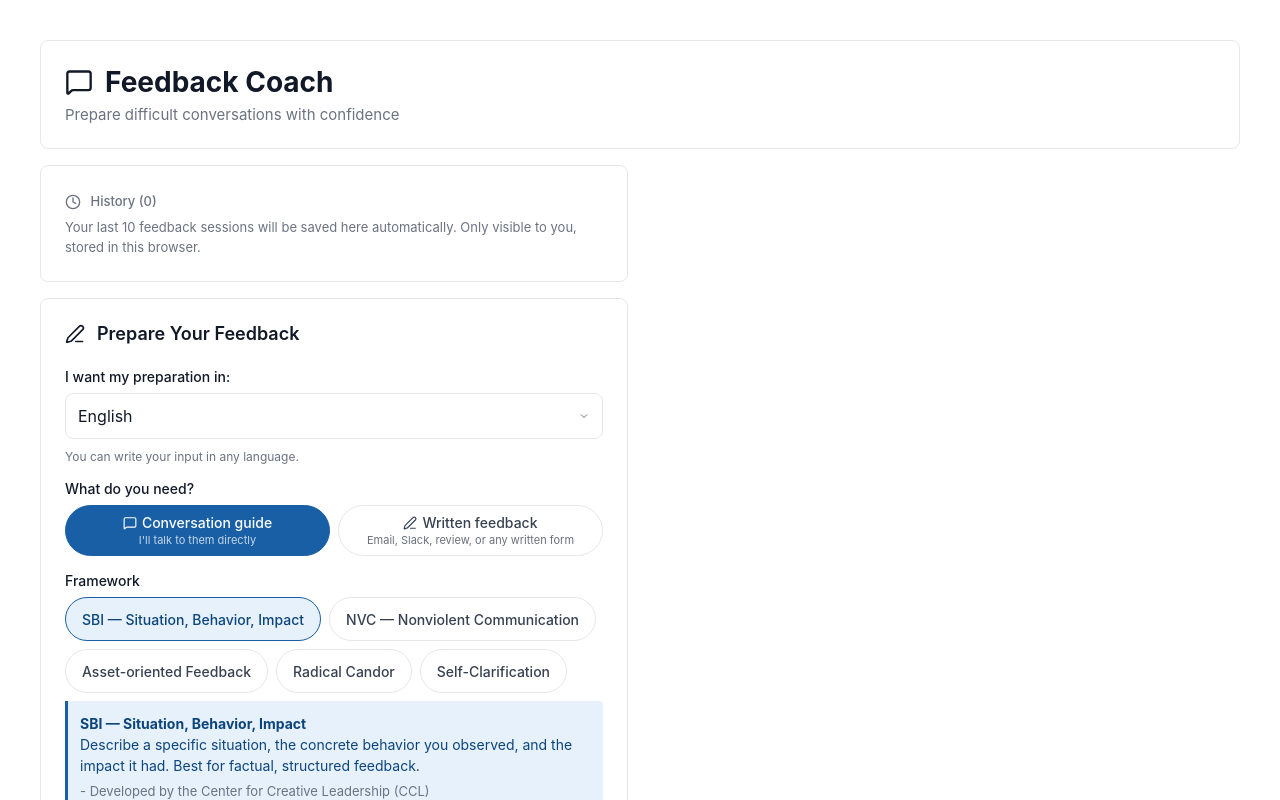
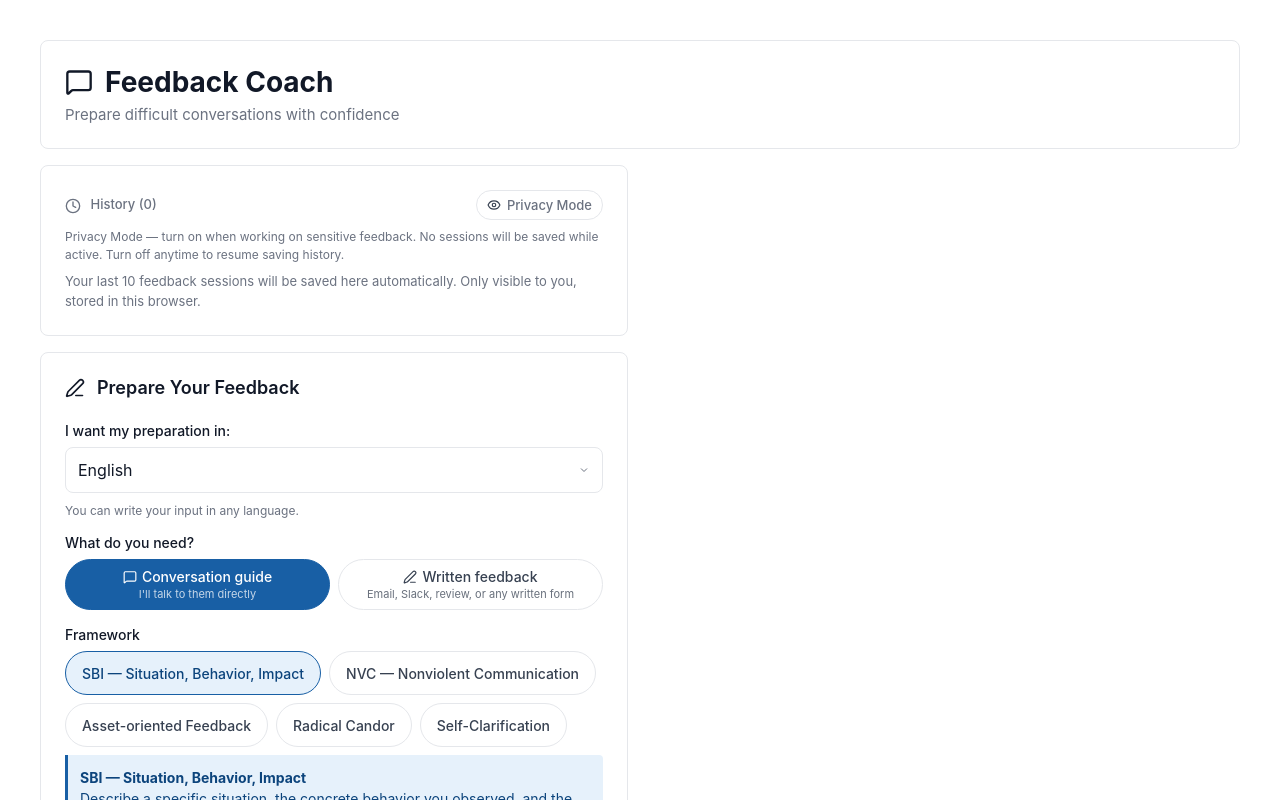
Before and after one commit to WieSoe/feedback-coach, a React (Vite) app: page / in a window 1280 px wide. Both pictures are taken after typing "Sample123" into the empty fields and a click on the button "Start Using Feedback Coach". Shown: the top 800 px of the page. Built offline with nearby package versions, Linux system fonts and the light colour scheme.

Commit message:
feat: v2 written feedback, framework-specific prompts, privacy mode, AI disclaimer, defuse regression fix, manager feedback addressing fix, PropTypes, security audit improvements

```diff
--- a/src/App.jsx
+++ b/src/App.jsx
@@ -1,4 +1,5 @@
 import { useState } from 'react'
+import PropTypes from 'prop-types'
 import { MessageSquare } from 'lucide-react'
 import { Analytics } from '@vercel/analytics/react'
 import FeedbackForm from './components/FeedbackForm'
@@ -13,6 +14,7 @@ let neutralizeAbortController = null
 const HISTORY_STORAGE_KEY = 'feedback_history'
 const OUTPUT_LANGUAGE_STORAGE_KEY = 'feedback_output_language'
 const API_KEY_STORAGE_KEY = 'anthropic_api_key'
+const PRIVACY_MODE_STORAGE_KEY = 'privacy_mode_enabled'
 
 const LANGUAGE_MAP = {
   de: 'Deutsch',
@@ -70,21 +72,9 @@ const detectBrowserLanguage = () => {
   return sanitizeOutputLanguage(LANGUAGE_MAP[primary] || 'English')
 }
 
-const loadApiKey = () => {
-  if (typeof window === 'undefined') return ''
+const loadApiKey = () => localStorage.getItem(API_KEY_STORAGE_KEY) || ''
 
-  const sessionKey = sessionStorage.getItem(API_KEY_STORAGE_KEY)
-  if (sessionKey) return sessionKey
-
-  const legacyLocalKey = localStorage.getItem(API_KEY_STORAGE_KEY)
-  if (legacyLocalKey) {
-    sessionStorage.setItem(API_KEY_STORAGE_KEY, legacyLocalKey)
-    localStorage.removeItem(API_KEY_STORAGE_KEY)
-    return legacyLocalKey
-  }
-
-  return ''
-}
+const loadPrivacyMode = () => localStorage.getItem(PRIVACY_MODE_STORAGE_KEY) === 'true'
 
 const DEFAULT_FORM_DATA = {
   framework: 'sbi',
@@ -104,6 +94,7 @@ export default function App() {
   const [chatLoading, setChatLoading] = useState(false)
   const [feedbackHistory, setFeedbackHistory] = useState(loadHistory)
   const [historyOpen, setHistoryOpen] = useState(false)
+  const [privacyMode, setPrivacyMode] = useState(loadPrivacyMode)
   const [formInitialData, setFormInitialData] = useState(null)
   const [selectedLanguage, setSelectedLanguage] = useState(() => {
     const saved = localStorage.getItem(OUTPUT_LANGUAGE_STORAGE_KEY)
@@ -112,8 +103,18 @@ export default function App() {
 
   const handleApiKeySubmit = (key) => {
     setApiKey(key)
-    sessionStorage.setItem(API_KEY_STORAGE_KEY, key)
-    localStorage.removeItem(API_KEY_STORAGE_KEY)
+    localStorage.setItem(API_KEY_STORAGE_KEY, key)
+  }
+
+  const handleTogglePrivacyMode = () => {
+    setPrivacyMode((prev) => {
+      const next = !prev
+      localStorage.setItem(PRIVACY_MODE_STORAGE_KEY, String(next))
+      if (next) {
+        setHistoryOpen(false)
+      }
+      return next
+    })
   }
 
   const handleGenerateFeedback = async (formData) => {
@@ -192,11 +193,13 @@ export default function App() {
         outputFormat: formData.outputFormat || 'conversation',
       }
 
-      setFeedbackHistory((prev) => {
-        const next = [historyEntry, ...prev].slice(0, 10)
-        saveHistory(next)
-        return next
-      })
+      if (!privacyMode) {
+        setFeedbackHistory((prev) => {
+          const next = [historyEntry, ...prev].slice(0, 10)
+          saveHistory(next)
+          return next
+        })
+      }
     } catch (error) {
       console.error('Anthropic API request failed:', error)
 
@@ -219,6 +222,8 @@ export default function App() {
   }
 
   const handleLoadHistoryEntry = (entry) => {
+    if (privacyMode) return
+
     const restoredLanguage = sanitizeOutputLanguage(entry.outputLanguage || selectedLanguage)
 
     setSelectedLanguage(restoredLanguage)
@@ -246,6 +251,8 @@ export default function App() {
   }
 
   const handleDeleteHistoryEntry = (id) => {
+    if (privacyMode) return
+
     setFeedbackHistory((prev) => {
       const next = prev.filter((entry) => entry.id !== id)
       saveHistory(next)
@@ -254,6 +261,8 @@ export default function App() {
   }
 
   const handleClearHistory = () => {
+    if (privacyMode) return
+
     setFeedbackHistory([])
     saveHistory([])
   }
@@ -519,7 +528,9 @@ Please respond with ONLY valid JSON (no markdown, no extra text), exactly in thi
             <FeedbackHistory
               entries={feedbackHistory}
               isOpen={historyOpen}
+              privacyMode={privacyMode}
               onToggle={() => setHistoryOpen((prev) => !prev)}
+              onTogglePrivacyMode={handleTogglePrivacyMode}
               onLoad={handleLoadHistoryEntry}
               onDelete={handleDeleteHistoryEntry}
               onClearAll={handleClearHistory}
@@ -527,6 +538,7 @@ Please respond with ONLY valid JSON (no markdown, no extra text), exactly in thi
             <FeedbackForm
               onSubmit={handleGenerateFeedback}
               loading={loading}
+              privacyMode={privacyMode}
               initialData={formInitialData}
               selectedLanguage={selectedLanguage}
               onLanguageChange={handleLanguageChange}
@@ -578,6 +590,8 @@ Please respond with ONLY valid JSON (no markdown, no extra text), exactly in thi
   )
 }
 
+App.propTypes = PropTypes.exact({})
+
 function generatePrompt(formData, selectedLanguage) {
   const safeLanguage = sanitizeOutputLanguage(selectedLanguage)
   const outputFormat = formData.outputFormat || 'conversation'
@@ -586,6 +600,13 @@ function generatePrompt(formData, selectedLanguage) {
   const topic = formData.topic || ''
   const description = formData.description || ''
   const situationType = formData.situationType || 'Feedback to my Report'
+  const isManagerReport = situationType === 'Feedback about someone to their Manager'
+  const managerAudienceInstruction = isManagerReport
+    ? `\nIMPORTANT: This feedback is addressed TO THE MANAGER, not to ${recipient}.
+Never use 'I need to address this with ${recipient}' or similar.
+The user is speaking to the manager about ${recipient}.
+Use third person when referring to ${recipient}.`
+    : ''
 
   const promptInjectionGuard = `
 
@@ -599,6 +620,7 @@ Security rule:
 Generate a conversation guide for giving feedback to ${recipient} about ${topic}.
 Context: ${description}
 Situation type: ${situationType}
+  ${managerAudienceInstruction}
 
 Structure the output as:
 1. Opening Line — warm but direct, no small talk
@@ -618,6 +640,7 @@ Rules:
 Generate a conversation guide for ${recipient} about ${topic}.
 Context: ${description}
 Situation type: ${situationType}
+  ${managerAudienceInstruction}
 
 Structure the output as:
 1. Opening Line — create safety, signal good intent
@@ -638,6 +661,7 @@ Rules:
 Generate a conversation guide for ${recipient} about ${topic}.
 Context: ${description}
 Situation type: ${situationType}
+  ${managerAudienceInstruction}
 
 Structure the output as:
 1. Opening Line — start with genuine appreciation
@@ -657,6 +681,7 @@ Rules:
 Generate a conversation guide for ${recipient} about ${topic}.
 Context: ${description}
 Situation type: ${situationType}
+  ${managerAudienceInstruction}
 
 Structure the output as:
 1. Opening Line — direct but warm ('I want to talk to you about something important. I'm raising this because I care about your success.')
@@ -676,6 +701,7 @@ Rules:
     self: `You are an empathetic NVC coach helping the user understand their own reaction.
 The user is emotionally charged and needs to clarify their feelings before talking to someone.
 Context: ${description}
+  ${managerAudienceInstruction}
 
 Structure the output as:
 1. Reflection — mirror back what you heard without judgment
@@ -696,6 +722,7 @@ Rules:
 Write a professional piece of written feedback for ${recipient} about ${topic}.
 Context: ${description}
 Situation type: ${situationType}
+  ${managerAudienceInstruction}
 
 Write 2-3 short paragraphs of flowing prose:
 Paragraph 1: The specific situation and observed behavior (factual, no judgment)
@@ -714,6 +741,7 @@ Rules:
 Write a professional piece of written feedback for ${recipient} about ${topic}.
 Context: ${description}
 Situation type: ${situationType}
+  ${managerAudienceInstruction}
 
 Write 2-3 short paragraphs of flowing prose:
 Paragraph 1: Factual observation ('When I observe/read/hear...')
@@ -732,6 +760,7 @@ Rules:
 Write a professional piece of written feedback for ${recipient} about ${topic}.
 Context: ${description}
 Situation type: ${situationType}
+  ${managerAudienceInstruction}
 
 Write 2-3 short paragraphs of flowing prose:
 Paragraph 1: Genuine appreciation of a strength (specific, not generic)
@@ -749,6 +778,7 @@ Rules:
 Write a professional piece of written feedback for ${recipient} about ${topic}.
 Context: ${description}
 Situation type: ${situationType}
+  ${managerAudienceInstruction}
 
 Write 2-3 short paragraphs of flowing prose:
 Paragraph 1: Direct observation — what happened, no softening (show care through directness)
--- a/src/components/FeedbackForm.jsx
+++ b/src/components/FeedbackForm.jsx
@@ -1,4 +1,5 @@
 import { useEffect, useState } from 'react'
+import PropTypes from 'prop-types'
 import { PenLine, Zap, Sparkles, Loader2, MessageSquare } from 'lucide-react'
 import '../styles/FeedbackForm.css'
 
@@ -62,6 +63,7 @@ const OUTPUT_LANGUAGES = [
 export default function FeedbackForm({
   onSubmit,
   loading,
+  privacyMode,
   initialData,
   selectedLanguage,
   onLanguageChange,
@@ -88,8 +90,7 @@ export default function FeedbackForm({
 
   const isSelf = formData.framework === 'self'
   const isManagerAboutSomeone = formData.situationType === 'Feedback about someone to their Manager'
-  const defuseResult = neutralized
-  const canGenerateManagerFeedback = defuseSkipped || defuseCompleted || Boolean(defuseResult)
+  const canGenerateManagerFeedback = defuseSkipped || defuseCompleted
 
   useEffect(() => {
     if (isManagerAboutSomeone) {
@@ -422,9 +423,15 @@ export default function FeedbackForm({
 
                 {showNeutralizationExplanation && (
                   <div className="neutralization-explanation">
-                    <p>When we're emotionally charged, our language often contains evaluations ('he's lazy'), generalizations ('always', 'never'), or assumptions ('he doesn't care'). This triggers defensiveness in the other person — they react to your words instead of hearing your concern.</p>
-                    <p>Neutral, observation-based language ('In the last 3 meetings, the deliverable was late') opens dialogue instead of closing it.</p>
-                    <p><em>Based on Nonviolent Communication by Marshall B. Rosenberg.</em></p>
+                    <p><strong>Why defuse your language?</strong></p>
+                    <p>When we're emotionally charged, our descriptions often contain evaluative or loaded language - words like 'always', 'never', 'unprofessional', or stronger labels.</p>
+                    <p>Even if Claude neutralizes your feedback in the output, understanding your own language patterns is valuable:</p>
+                    <p>→ You learn to distinguish observations from judgments<br />
+                    → You become more aware of your emotional triggers<br />
+                    → You build a habit of factual, neutral communication<br />
+                    → Next time, you'll write it neutrally from the start</p>
+                    <p>This is also a learning tool - not just a text cleaner.<br />
+                    <em>Based on Nonviolent Communication by Marshall B. Rosenberg.</em></p>
                   </div>
                 )}
               </div>
@@ -516,7 +523,38 @@ export default function FeedbackForm({
               </>
             ) : <><Sparkles style={{ display: 'inline', verticalAlign: 'middle', marginRight: '6px', width: '16px', height: '16px' }} /> Generate Feedback Preparation</>}
         </button>
+        {privacyMode && (
+          <p className="privacy-session-reminder">Privacy mode is on — this session will not be saved.</p>
+        )}
       </form>
     </div>
   )
 }
+
+FeedbackForm.propTypes = {
+  onSubmit: PropTypes.func.isRequired,
+  loading: PropTypes.bool.isRequired,
+  privacyMode: PropTypes.bool,
+  initialData: PropTypes.shape({
+    framework: PropTypes.string,
+    situationType: PropTypes.string,
+    recipient: PropTypes.string,
+    topic: PropTypes.string,
+    description: PropTypes.string,
+    unmetNeed: PropTypes.string,
+    outputFormat: PropTypes.oneOf(['conversation', 'written']),
+    outputLanguage: PropTypes.string,
+  }),
+  selectedLanguage: PropTypes.string.isRequired,
+  onLanguageChange: PropTypes.func.isRequired,
+  onNeutralize: PropTypes.func.isRequired,
+  onOutputFormatChange: PropTypes.func,
+  onFrameworkChange: PropTypes.func,
+}
+
+FeedbackForm.defaultProps = {
+  privacyMode: false,
+  initialData: null,
+  onOutputFormatChange: undefined,
+  onFrameworkChange: undefined,
+}
--- a/src/components/FeedbackHistory.jsx
+++ b/src/components/FeedbackHistory.jsx
@@ -1,5 +1,6 @@
+import PropTypes from 'prop-types'
 import '../styles/FeedbackHistory.css'
-import { Clock, X, Trash2 } from 'lucide-react'
+import { Clock, X, Trash2, Eye, EyeOff } from 'lucide-react'
 
 const FRAMEWORK_SHORT = {
   sbi: 'SBI',
@@ -14,26 +15,51 @@ const formatHistoryDate = (value) => {
   return value.replace(/:(\d{2})(?!\d)/, '')
 }
 
-export default function FeedbackHistory({ entries, isOpen, onToggle, onLoad, onDelete, onClearAll }) {
+export default function FeedbackHistory({ entries, isOpen, privacyMode, onToggle, onTogglePrivacyMode, onLoad, onDelete, onClearAll }) {
   return (
     <section className="feedback-history card" aria-label="Feedback history">
+      <div className="history-header-row">
         <button
           type="button"
           className="history-toggle"
           onClick={onToggle}
           aria-expanded={isOpen}
+          disabled={privacyMode}
         >
           <Clock style={{ display: 'inline', verticalAlign: 'middle', marginRight: '6px', width: '16px', height: '16px' }} /> History ({entries.length})
         </button>
+        <div className="privacy-controls">
+          <button
+            type="button"
+            className="privacy-toggle"
+            onClick={onTogglePrivacyMode}
+            aria-pressed={privacyMode}
+            aria-label={privacyMode ? 'Disable privacy mode' : 'Enable privacy mode'}
+            title="Privacy Mode — turn on when working on sensitive feedback. No sessions will be saved while active. Turn off anytime to resume saving history."
+          >
+            {privacyMode ? (
+              <EyeOff style={{ width: '14px', height: '14px', marginRight: '6px', verticalAlign: 'middle' }} />
+            ) : (
+              <Eye style={{ width: '14px', height: '14px', marginRight: '6px', verticalAlign: 'middle' }} />
+            )}
+            <span className="privacy-toggle-label">Privacy Mode</span>
+          </button>
+          {privacyMode && <span className="private-session-chip">● Private session</span>}
+        </div>
+      </div>
 
-      {!isOpen && entries.length === 0 && (
+      <p className="privacy-mode-hint">
+        Privacy Mode — turn on when working on sensitive feedback. No sessions will be saved while active. Turn off anytime to resume saving history.
+      </p>
+
+      {!privacyMode && !isOpen && entries.length === 0 && (
         <p className="history-intro-hint">
           Your last 10 feedback sessions will be saved here automatically.
           Only visible to you, stored in this browser.
         </p>
       )}
 
-      {isOpen && (
+      {!privacyMode && isOpen && (
         <>
           {entries.length === 0 ? (
             <p className="history-empty">No feedback sessions yet. Your history will appear here.</p>
@@ -93,3 +119,20 @@ export default function FeedbackHistory({ entries, isOpen, onToggle, onLoad, onD
     </section>
   )
 }
+
+FeedbackHistory.propTypes = {
+  entries: PropTypes.arrayOf(PropTypes.shape({
+    id: PropTypes.number.isRequired,
+    framework: PropTypes.string,
+    recipient: PropTypes.string,
+    topic: PropTypes.string,
+    date: PropTypes.string,
+  })).isRequired,
+  isOpen: PropTypes.bool.isRequired,
+  privacyMode: PropTypes.bool.isRequired,
+  onToggle: PropTypes.func.isRequired,
+  onTogglePrivacyMode: PropTypes.func.isRequired,
+  onLoad: PropTypes.func.isRequired,
+  onDelete: PropTypes.func.isRequired,
+  onClearAll: PropTypes.func.isRequired,
+}
--- a/src/styles/FeedbackHistory.css
+++ b/src/styles/FeedbackHistory.css
@@ -1,6 +1,21 @@
 .feedback-history {
   margin-bottom: 16px;
   padding: 16px;
+}
+
+.history-header-row {
+  display: flex;
+  align-items: center;
+  justify-content: space-between;
+  gap: 10px;
+}
+
+.privacy-controls {
+  display: flex;
+  align-items: center;
+  gap: 8px;
+  flex-wrap: wrap;
+  justify-content: flex-end;
 }
 
 .history-toggle {
@@ -15,6 +30,12 @@
   box-shadow: none;
 }
 
+.history-toggle:disabled {
+  opacity: 0.45;
+  cursor: not-allowed;
+  text-decoration: none;
+}
+
 .history-toggle:hover {
   text-decoration: underline;
   box-shadow: none;
@@ -24,6 +45,58 @@
   outline: 2px solid #185FA5;
   outline-offset: 2px;
   text-decoration: underline;
+}
+
+.privacy-toggle {
+  display: inline-flex;
+  align-items: center;
+  width: auto;
+  border: 0.5px solid #e5e7eb;
+  background: #ffffff;
+  color: #374151;
+  font-size: 12px;
+  font-weight: 500;
+  border-radius: 999px;
+  padding: 6px 10px;
+  box-shadow: none;
+}
+
+.privacy-toggle:hover {
+  border-color: #185FA5;
+  color: #185FA5;
+  box-shadow: none;
+}
+
+.privacy-toggle[aria-pressed='true'] {
+  border-color: #185FA5;
+  background: rgba(24, 95, 165, 0.1);
+  color: #185FA5;
+}
+
+.privacy-toggle:focus-visible {
+  outline: 2px solid #185FA5;
+  outline-offset: 2px;
+}
+
+.privacy-toggle-label {
+  font-size: 13px;
+  color: #6b7280;
+}
+
+.private-session-chip {
+  color: #92400e;
+  background: #fef3c7;
+  padding: 2px 8px;
+  border-radius: 20px;
+  font-size: 12px;
+  font-weight: 500;
+}
+
+.privacy-mode-hint {
+  margin-top: 8px;
+  font-size: 12px;
+  color: #6b7280;
+  line-height: 1.5;
 }
 
 .history-list {
```
Also changed, not shown: src/components/ApiKeySetup.jsx (+8 -3 lines), src/components/FeedbackOutput.jsx (+42 -1 lines), src/styles/FeedbackForm.css (+7 -0 lines). Lines whose indentation alone changed are shown as unchanged.
